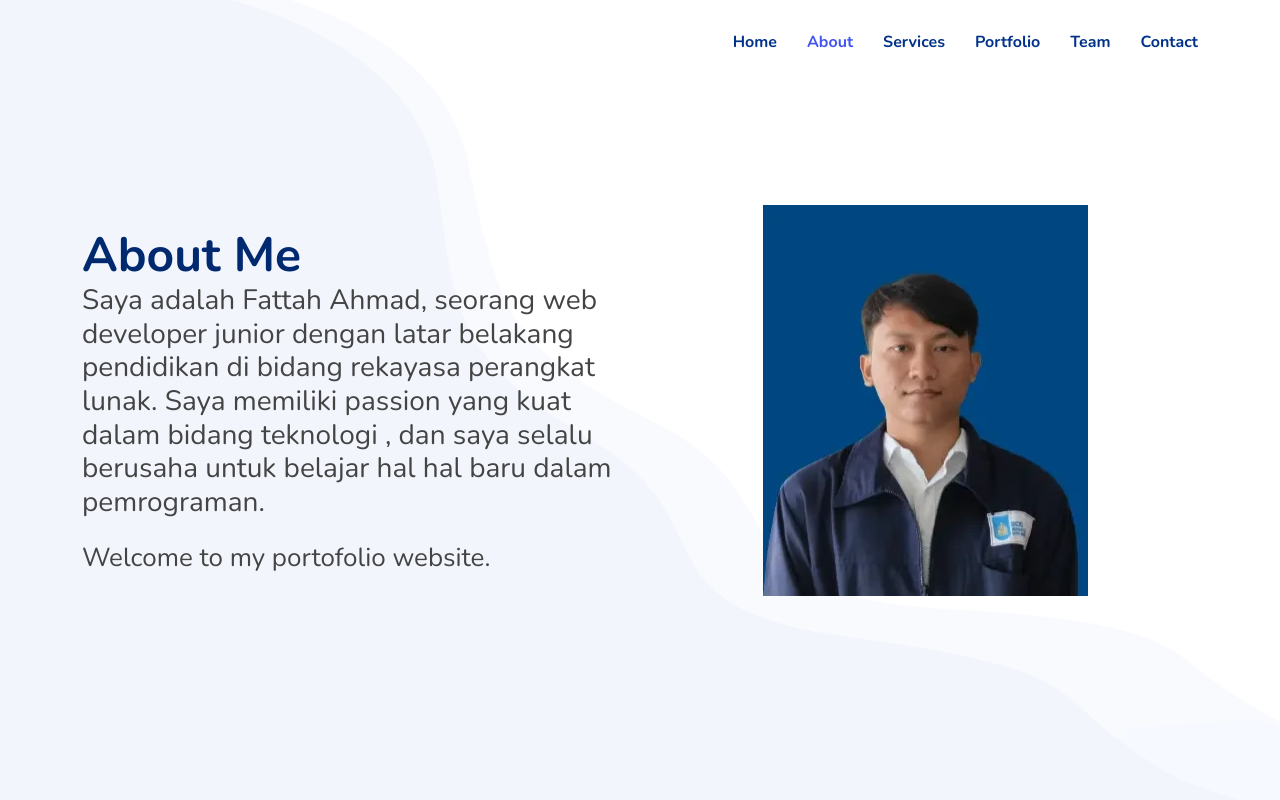
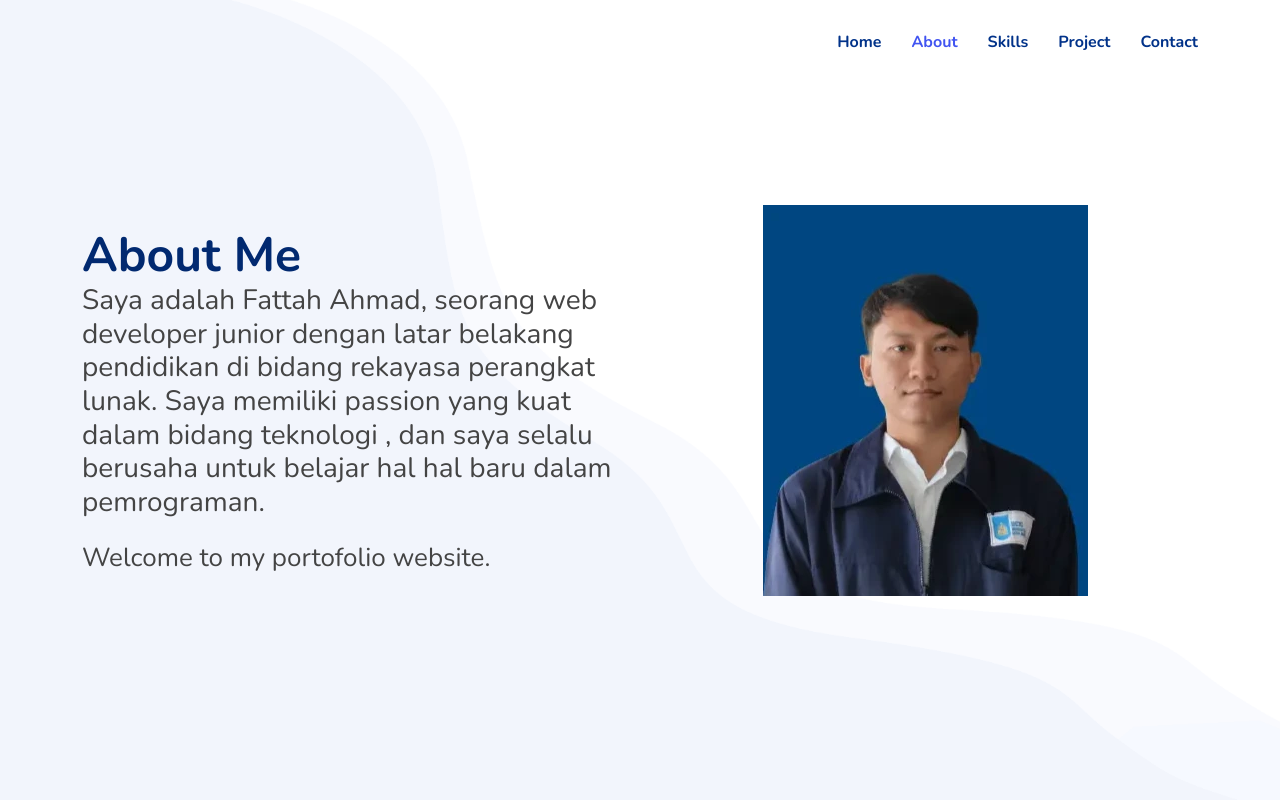
Before and after one commit to Fattahahmad/fattahahmad.github.io, a plain HTML site: page about.html in a window 1280 px wide. Shown: the top 800 px of the page. Drawn offline with nearby package versions, Linux system fonts and the light colour scheme.

Commit message:
mengubah navbar

```diff
--- a/about.html
+++ b/about.html
@@ -40,12 +40,13 @@
           <ul>
             <li><a class="nav-link scrollto" href="index.html">Home</a></li>
             <li><a class="nav-link scrollto active" href="#about">About</a></li>
-            <li><a class="nav-link scrollto" href="#services">Services</a></li>
+            <li><a class="nav-link scrollto" href="skill.html">Skills</a></li>
             <li>
-              <a class="nav-link scrollto" href="#portfolio">Portfolio</a>
+              <a class="nav-link scrollto" href="project.html">Project</a>
             </li>
-            <li><a class="nav-link scrollto" href="#team">Team</a></li>
-            <li><a class="nav-link scrollto" href="#contact">Contact</a></li>
+            <li>
+              <a class="nav-link scrollto" href="contact.html">Contact</a>
+            </li>
           </ul>
           <i class="bi bi-list mobile-nav-toggle"></i>
         </nav>
```
Also changed, not shown: index.html (+8 -5 lines).
